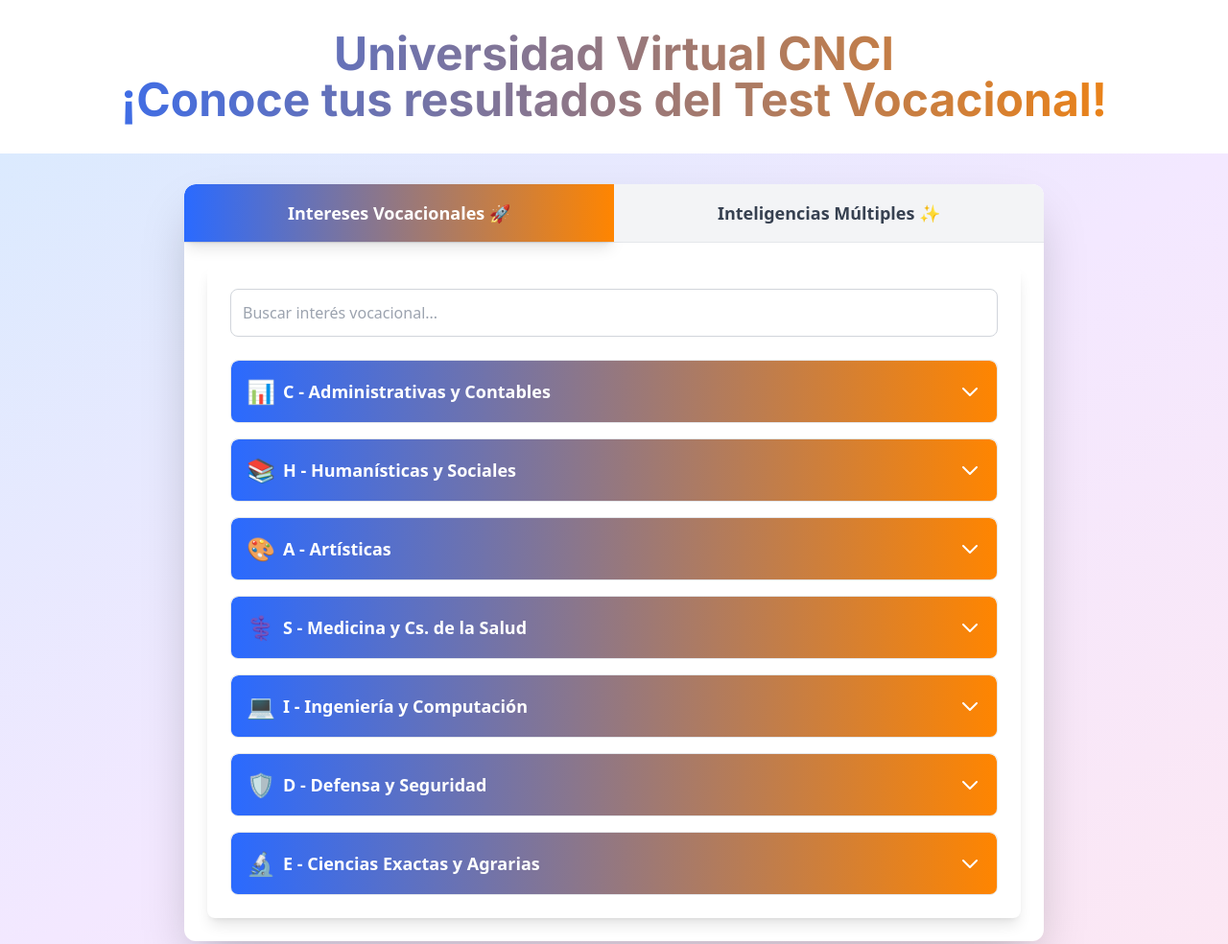
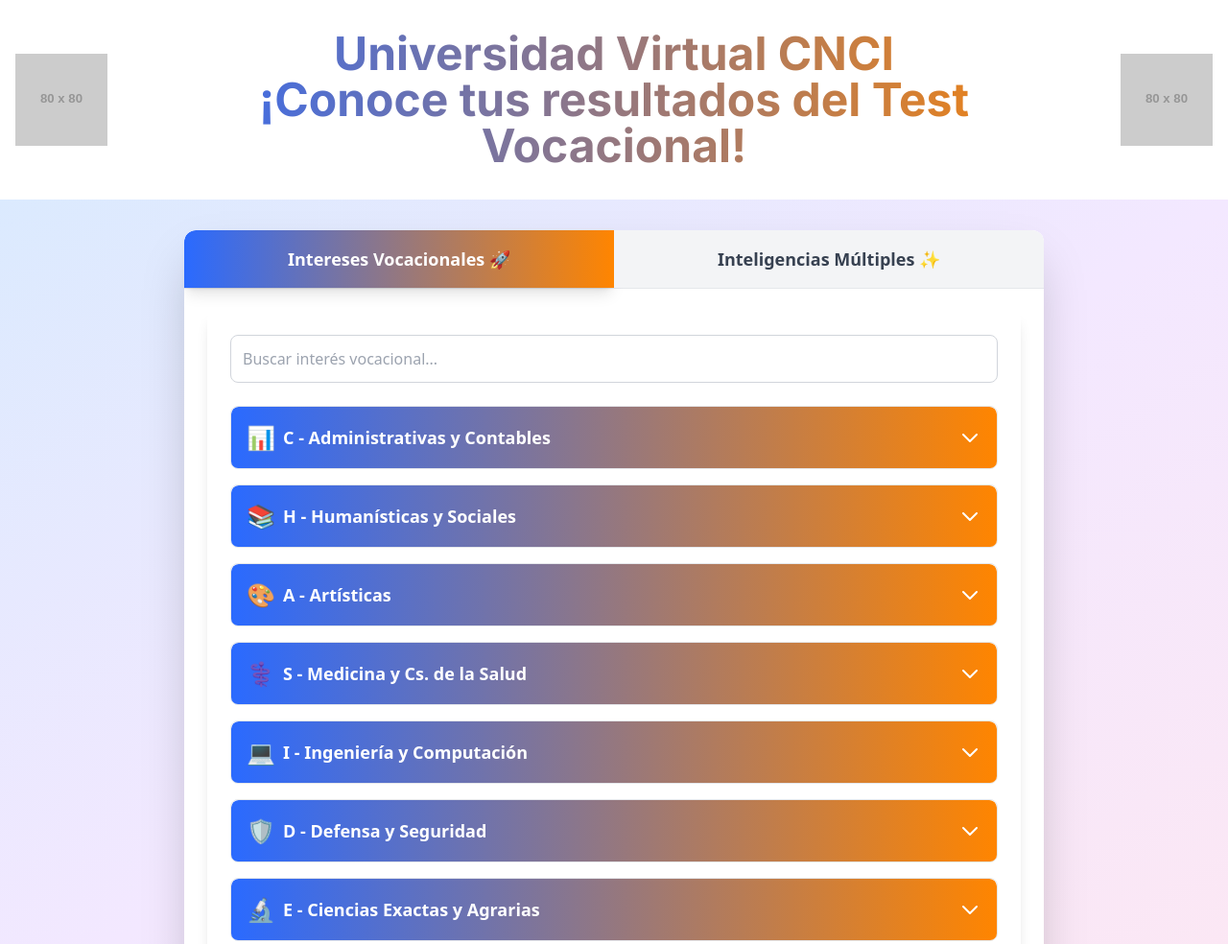
Before and after one commit to RolandoCalvillo/ResultadosTestOV_CNCI, a plain HTML site: page index.html in a window 1280 px wide. Shown: the top 984 px of the page at 96% size. Drawn offline with nearby package versions, Linux system fonts and the light colour scheme; placeholder pictures from the web are drawn by us.

Commit message:
Update index.html

```diff
--- a/index.html
+++ b/index.html
@@ -15,10 +15,20 @@
     </style>
 </head>
 <body>
-    <!-- Título añadido en la parte superior con los nuevos colores -->
-    <h1 class="text-4xl sm:text-5xl font-extrabold text-center text-transparent bg-clip-text bg-gradient-to-r from-[#2a6aff] to-[#ff8500] py-8 px-4 leading-tight">
-        Universidad Virtual CNCI<br/>¡Conoce tus resultados del Test Vocacional!
-    </h1>
+    <!-- Título con logos añadidos y colores actualizados -->
+    <div class="flex items-center justify-center py-8 px-4">
+        <!-- Logo CNCI a la izquierda -->
+        <!-- NOTA: Reemplaza esta URL con la URL directa de tu "Logo CNCI.png" si lo subes a un servidor,
+                   o asegúrate de que "Logo CNCI.png" esté en la misma carpeta que este HTML. -->
+        <img src="https://placehold.co/80x80/2a6aff/ffffff?text=CNCI" alt="Logo CNCI" class="h-20 w-auto mr-4 sm:h-24" onerror="this.onerror=null; this.src='https://placehold.co/80x80/cccccc/000000?text=Error';">
+        <h1 class="text-4xl sm:text-5xl font-extrabold text-center text-transparent bg-clip-text bg-gradient-to-r from-[#2a6aff] to-[#ff8500] leading-tight">
+            Universidad Virtual CNCI<br/>¡Conoce tus resultados del Test Vocacional!
+        </h1>
+        <!-- Logo Mentoría a la derecha -->
+        <!-- NOTA: Reemplaza esta URL con la URL directa de tu "Logo Mentoría.png" si lo subes a un servidor,
+                   o asegúrate de que "Logo Mentoría.png" esté en la misma carpeta que este HTML. -->
+        <img src="https://placehold.co/80x80/ff8500/ffffff?text=Mentoría" alt="Logo Mentoría" class="h-20 w-auto ml-4 sm:h-24" onerror="this.onerror=null; this.src='https://placehold.co/80x80/cccccc/000000?text=Error';">
+    </div>
 
     <div id="root"></div>
 
```
